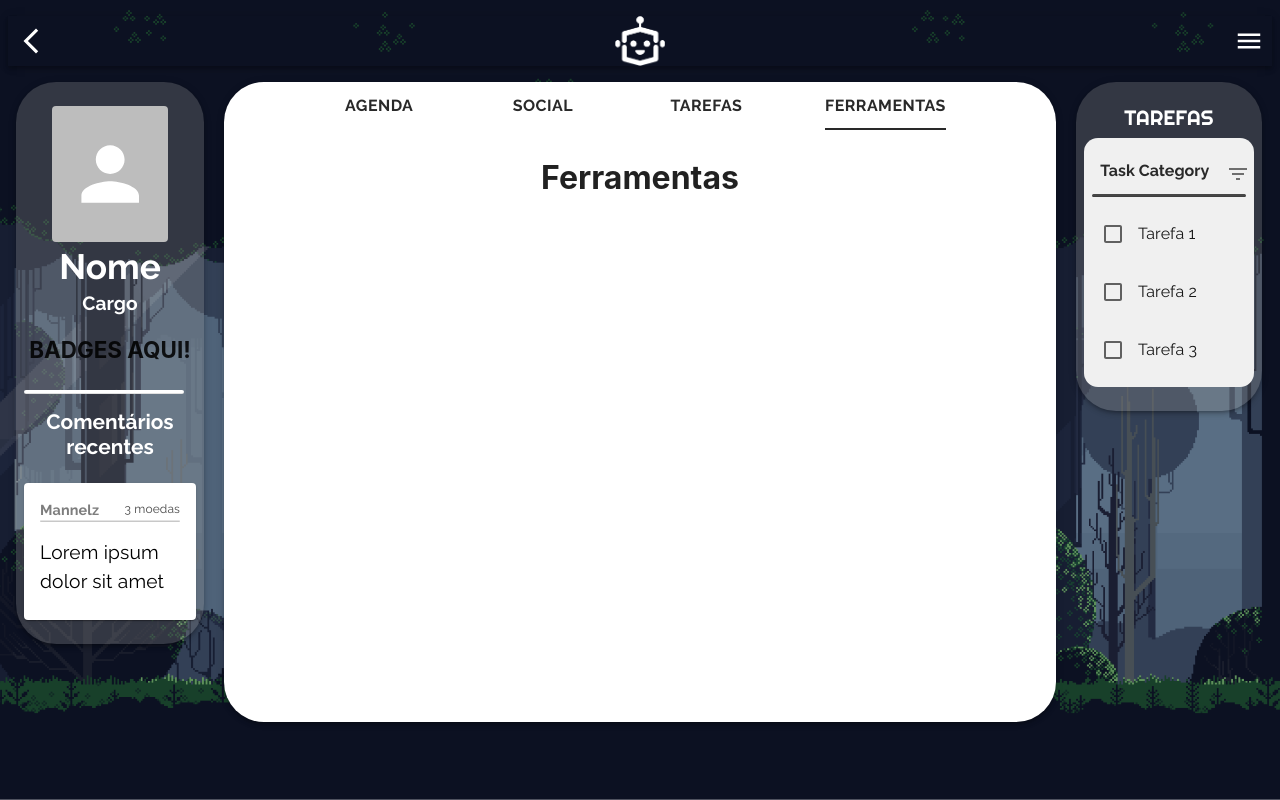
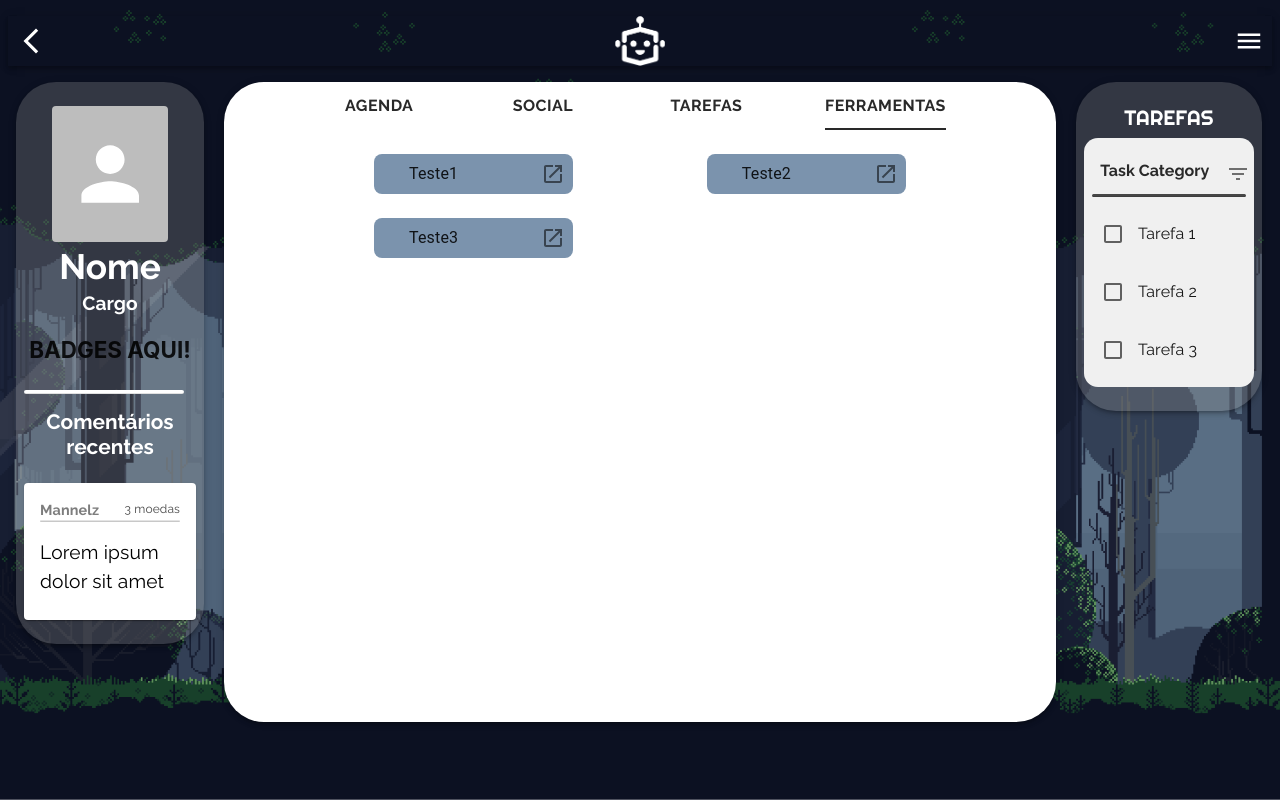
Before and after one commit to vareIIa/ADS-BD, a React (Vite) app: page / in a window 1280 px wide. Both pictures are taken after a click on the tab "FERRAMENTAS". Built offline with nearby package versions, Linux system fonts and the light colour scheme.

Commit message:
feat: create tools

```diff
--- /dev/null
+++ b/src/components/cardTools/tools.jsx
@@ -0,0 +1,155 @@
+import { Box, Grid, IconButton, Typography } from "@mui/material";
+import OpenInNewIcon from "@mui/icons-material/OpenInNew";
+
+const CardTools = () => {
+  return (
+    // <Box display={"flex"} flexWrap={"wrap"} width={"80%"}>
+    //   <Box display={"flex"} justifyContent={"center"} alignItems={"center"}>
+    //     <Typography textAlign={"center"}>Teste1</Typography>
+
+    //     <IconButton>
+    //       <OpenInNewIcon />
+    //     </IconButton>
+    //   </Box>
+
+    //   <Box display={"flex"} justifyContent={"center"} alignItems={"center"}>
+    //     <Typography>Teste2</Typography>
+
+    //     <IconButton>
+    //       <OpenInNewIcon />
+    //     </IconButton>
+    //   </Box>
+
+    //   <Box display={"flex"} justifyContent={"center"} alignItems={"center"}>
+    //     <Typography>Teste3</Typography>
+
+    //     <IconButton>
+    //       <OpenInNewIcon />
+    //     </IconButton>
+    //   </Box>
+    // </Box>
+    // <Box
+    //   display="flex"
+    //   justifyItems={"center"}
+    //   alignItems={"center"}
+    //   flexWrap="wrap"
+    //   gap={2}
+    //   width="80%"
+    //   bgcolor={"red"}
+    // >
+    //   <Box
+    //     display="flex"
+    //     justifyContent="center"
+    //     alignItems="center"
+    //     flexBasis="33%"
+    //     bgcolor={"#7B93AD"}
+    //   >
+    //     <Typography textAlign="center">Teste1</Typography>
+
+    //     <IconButton>
+    //       <OpenInNewIcon />
+    //     </IconButton>
+    //   </Box>
+
+    //   <Box
+    //     display="flex"
+    //     justifyContent="center"
+    //     alignItems="center"
+    //     flexBasis="33%"
+    //     bgcolor={"#7B93AD"}
+    //   >
+    //     <Typography>Teste2</Typography>
+
+    //     <IconButton>
+    //       <OpenInNewIcon />
+    //     </IconButton>
+    //   </Box>
+
+    //   <Box
+    //     display="flex"
+    //     justifyContent="center"
+    //     alignItems="center"
+    //     flexBasis="33%"
+    //     bgcolor={"#7B93AD"}
+    //   >
+    //     <Typography>Teste3</Typography>
+
+    //     <IconButton>
+    //       <OpenInNewIcon />
+    //     </IconButton>
+    //   </Box>
+    // </Box>
+    <Box width={"80%"}>
+      <Grid container rowSpacing={3}>
+        {/* TODO Componentizar e criar um map para percorrer todas as ferramentas */}
+        <Grid item xs={6}>
+          <Box display={"flex"} justifyContent={"center"}>
+            <Box
+              display="flex"
+              justifyContent="space-between"
+              alignItems="center"
+              gap={5}
+              width={"60%"}
+              bgcolor={"#7B93AD"}
+              borderRadius={"8px"}
+            >
+              <Typography flex={1} textAlign={"center"}>
+                Teste1
+              </Typography>
+
+              <IconButton>
+                <OpenInNewIcon />
+              </IconButton>
+            </Box>
+          </Box>
+        </Grid>
+
+        <Grid item xs={6}>
+          <Box display={"flex"} justifyContent={"center"}>
+            <Box
+              display="flex"
+              justifyContent="space-between"
+              alignItems="center"
+              gap={5}
+              width={"60%"}
+              bgcolor={"#7B93AD"}
+              borderRadius={"8px"}
+            >
+              <Typography flex={1} textAlign={"center"}>
+                Teste2
+              </Typography>
+
+              <IconButton>
+                <OpenInNewIcon />
+              </IconButton>
+            </Box>
+          </Box>
+        </Grid>
+
+        <Grid item xs={6}>
+          <Box display={"flex"} justifyContent={"center"}>
+            <Box
+              display="flex"
+              justifyContent="space-between"
+              alignItems="center"
+              gap={5}
+              width={"60%"}
+              bgcolor={"#7B93AD"}
+              borderRadius={"8px"}
+            >
+              <Typography flex={1} textAlign={"center"}>
+                Teste3
+              </Typography>
+
+              <IconButton>
+                <OpenInNewIcon />
+              </IconButton>
+            </Box>
+          </Box>
+        </Grid>
+      </Grid>
+    </Box>
+  );
+};
+
+export default CardTools;
--- a/src/components/homeNav/homeNav.jsx
+++ b/src/components/homeNav/homeNav.jsx
@@ -1,6 +1,7 @@
 import { Box, Paper, Tab, Tabs } from "@mui/material";
 import { useState } from "react";
 import CardSocial from "../cardSocial/cardSocial";
+import CardTools from "../cardTools/tools";
 
 const HomeNavigation = () => {
   const [tabValue, setTabValue] = useState(0);
@@ -21,7 +22,7 @@ const HomeNavigation = () => {
         return <h1>Tarefas</h1>;
 
       case 3:
-        return <h1>Ferramentas</h1>;
+        return <CardTools />;
     }
   };
 
```
